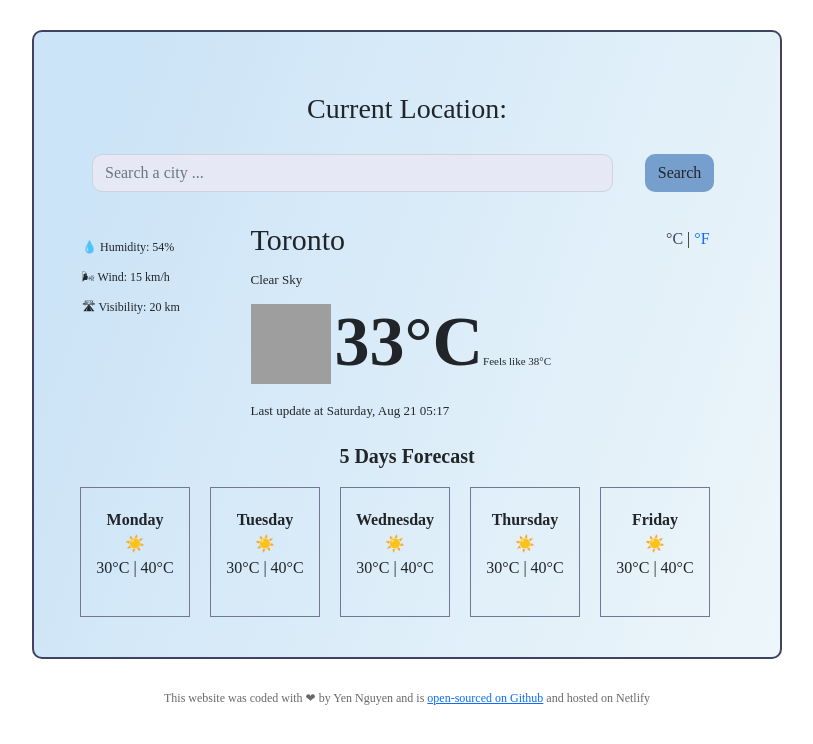
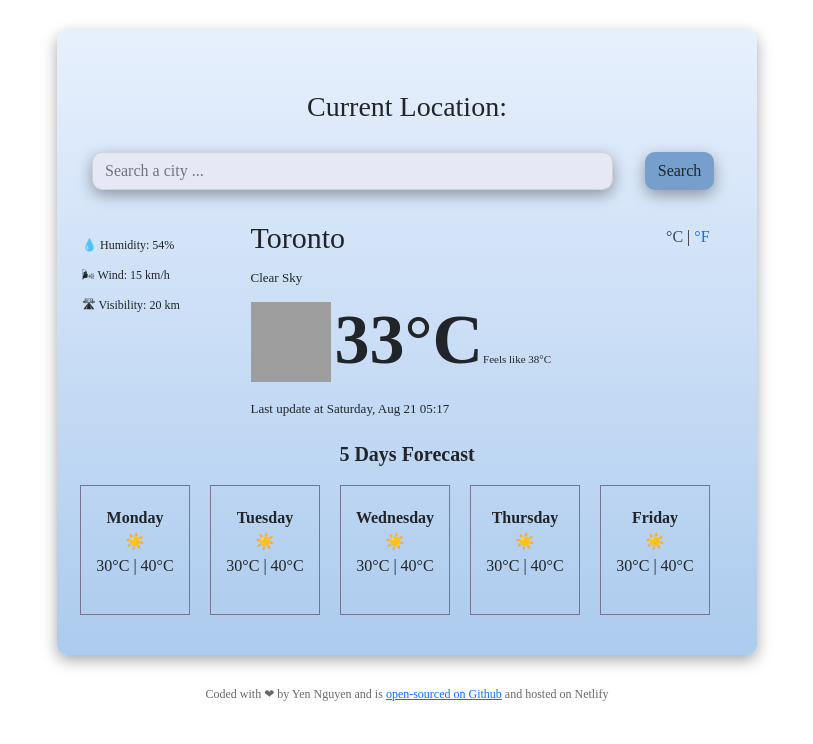
Before and after one commit to yen-hnguyen/weather-app, a plain HTML site: page index.html in a window 1280 px wide. Shown: the whole page, without its empty margins (233-1046 px from the left). Drawn offline with nearby package versions, Linux system fonts and the light colour scheme; grey boxes are pictures that could not be loaded.

Commit message:
Added box shadows

```diff
--- a/index.html
+++ b/index.html
@@ -102,7 +102,7 @@
       </div>
     </div>
     <p class="project-info">
-      This website was coded with ❤︎ by Yen Nguyen and is
+      Coded with ❤︎ by Yen Nguyen and is
       <a
         href="https://github.com/yenn11/shecodes-project"
         target="_blank"
--- a/src/styles.css
+++ b/src/styles.css
@@ -1,15 +1,12 @@
 .entire-content {
   padding: 30px 0;
   margin: 30px auto;
-  max-width: 750px;
-  border: 2px solid rgb(65, 65, 97);
+  max-width: 700px;
+  border: none;
   border-radius: 10px;
+  box-shadow: rgba(0, 0, 0, 0.35) 0px 5px 15px;
   font-family: "Merienda";
-  background: linear-gradient(
-    109.6deg,
-    rgb(204, 228, 247) 11.2%,
-    rgb(237, 246, 250) 100.2%
-  );
+  background: linear-gradient(to top, #accbee 0%, #e7f0fd 100%);
 }
 
 body .container {
@@ -29,11 +26,13 @@ h3 {
 #search-bar {
   background-color: #e7e8f5;
   border-radius: 10px;
+  box-shadow: rgba(0, 0, 0, 0.35) 0px 5px 15px;
 }
 
 #search-button {
   background-color: #769fcd;
   border-radius: 10px;
+  box-shadow: rgba(0, 0, 0, 0.35) 0px 5px 15px;
 }
 
 .additional-info {
```
